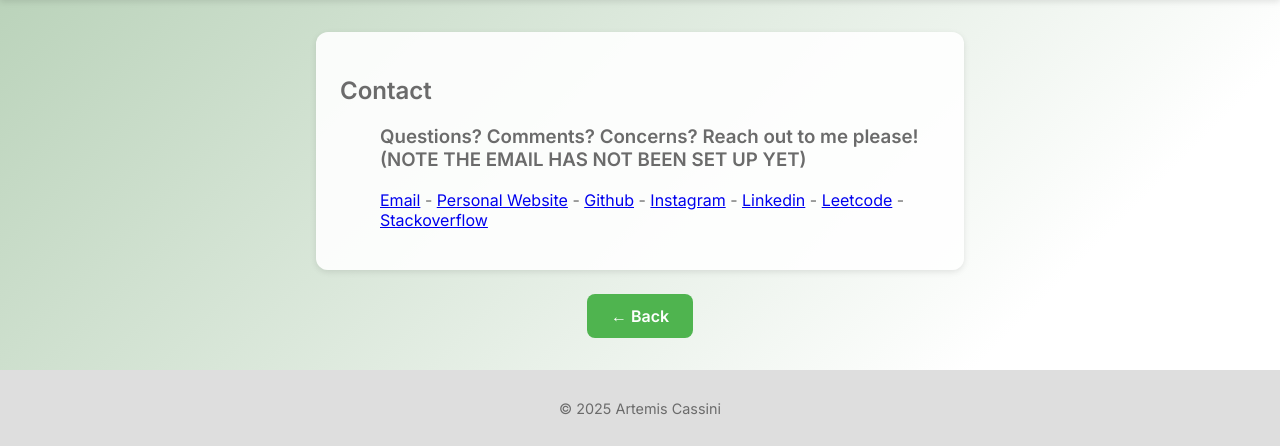
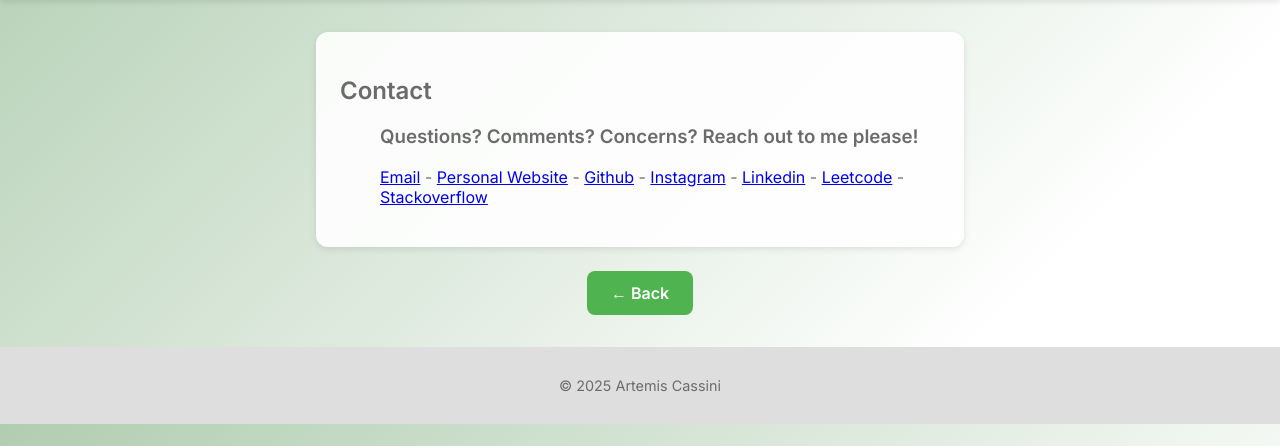
Before and after one commit to Artemis-Cassini/Dimensional-Analysis, a Flask app: page /contact in a window 1280 px wide. Shown: the part 189-635 px from the top of the page. Run offline with Flask 3, Linux system fonts and the light colour scheme.

Commit message:
contact.html

```diff
--- a/CalcWebsite/templates/contact.html
+++ b/CalcWebsite/templates/contact.html
@@ -111,7 +111,7 @@
     <section class="info-box" id="how-to">
       <h2>Contact</h2>
       <ul>
-        <h3>Questions? Comments? Concerns? Reach out to me please! (NOTE THE EMAIL HAS NOT BEEN SET UP YET)</h3>
+        <h3>Questions? Comments? Concerns? Reach out to me please!</h3>
         <a href="mailto:support@dimensionalanalysis.solutions">Email</a>
         -
         <a href="https://artemiscassini.space/">Personal Website</a>
```
